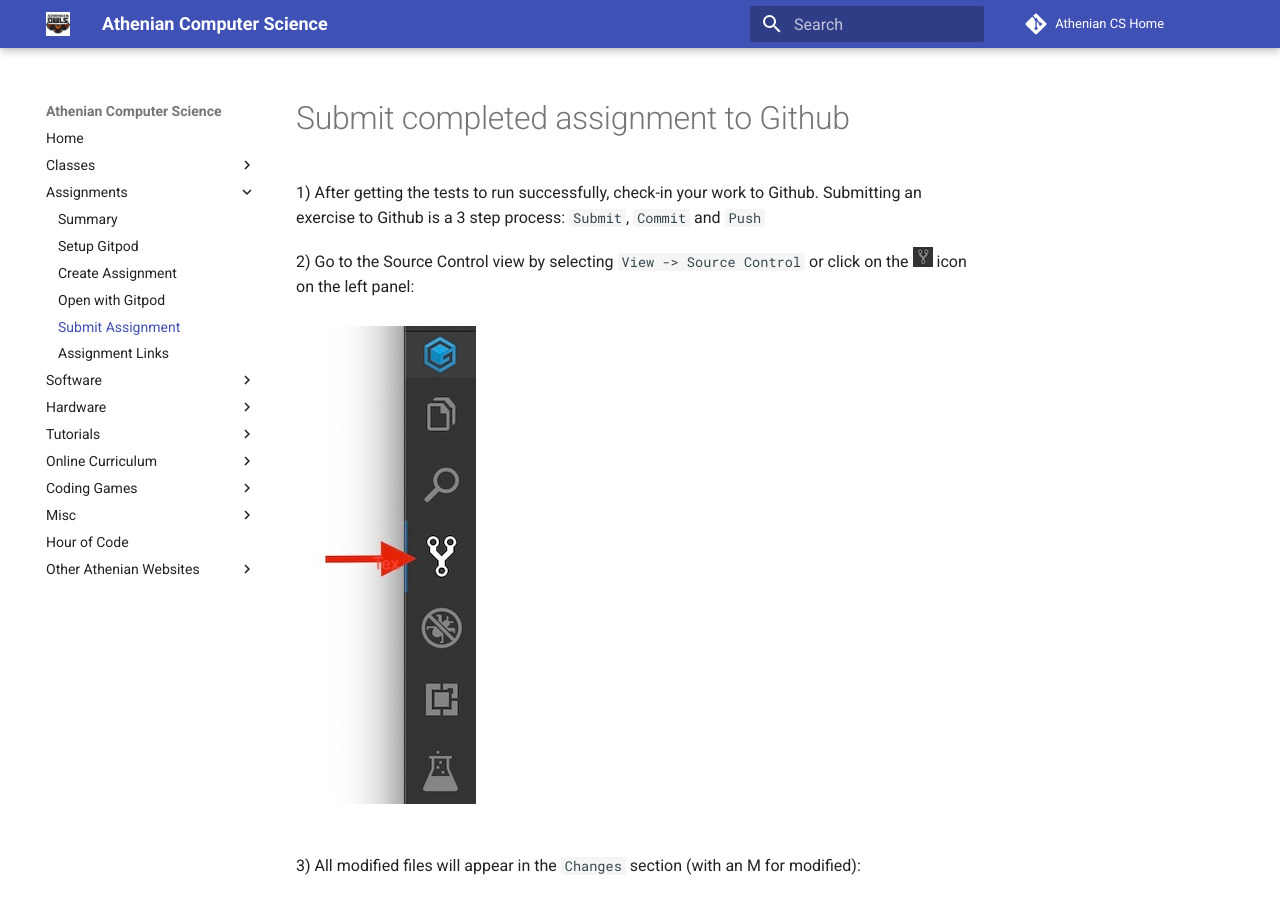
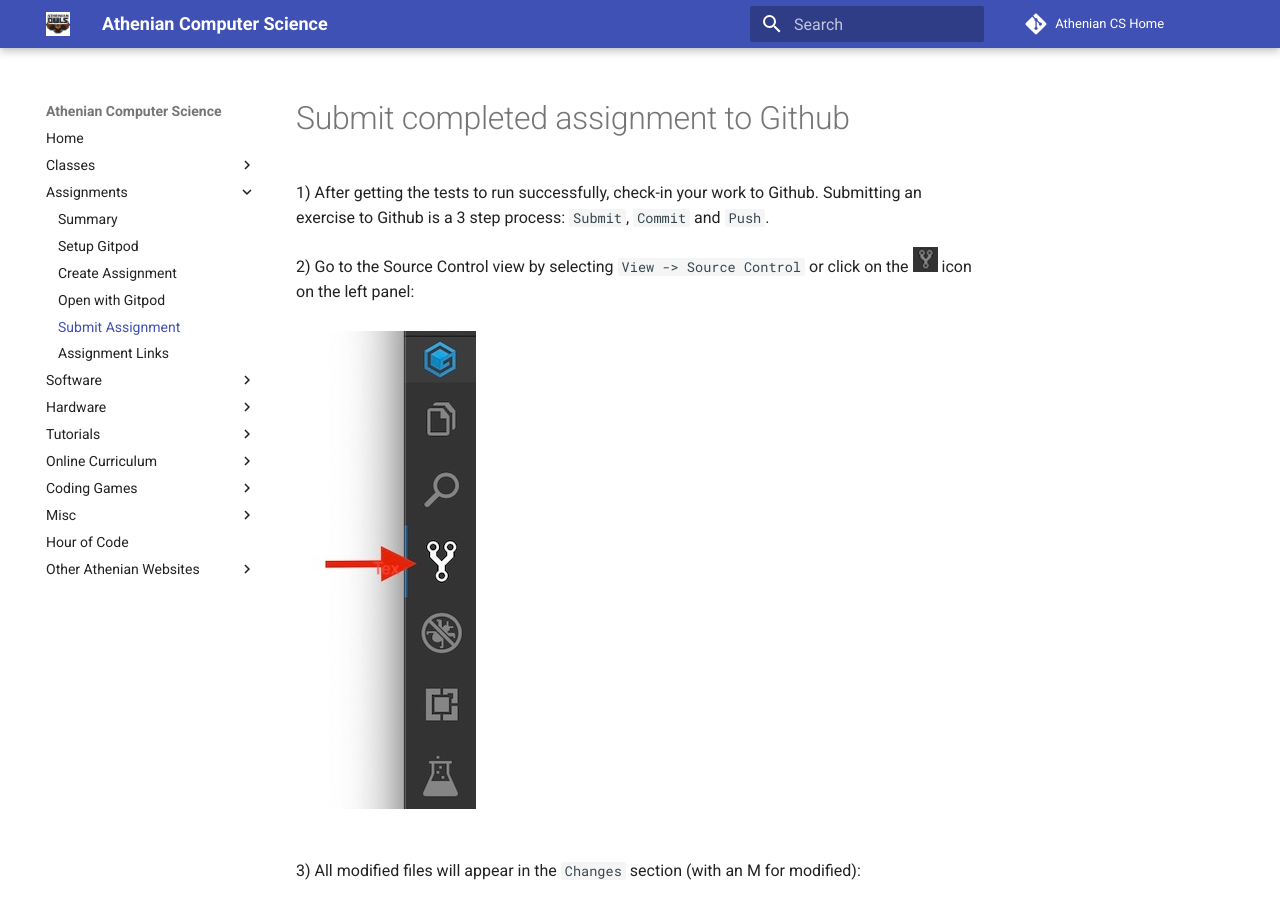
Before and after one commit to athenian-computational-thinking/athenian-cs-mkdocs, an MkDocs documentation site: the page built from docs/assignments/submit-assignment.md, in a window 1280 px wide and 900 px high. Built offline with MkDocs 1.6.1 and Material for MkDocs 9.7.7, drawn with Linux system fonts in a browser that asks for light colours; comment, search, counter and statistics services are not loaded.

Commit message:
Update docs

```diff
--- a/docs/assignments/submit-assignment.md
+++ b/docs/assignments/submit-assignment.md
@@ -1,7 +1,7 @@
 # Submit completed assignment to Github
 
 1) After getting the tests to run successfully, check-in your work to Github.
-Submitting an exercise to Github is a 3 step process: `Submit`, `Commit` and `Push`
+Submitting an exercise to Github is a 3 step process: `Submit`, `Commit` and `Push`.
 
 2) Go to the Source Control view by selecting `View -> Source Control` or click
 on the ![alt text](../images/github-icon.jpg "Source Control") icon on the left panel:
```
Also changed, not shown: docs/images/github-icon.jpg.
